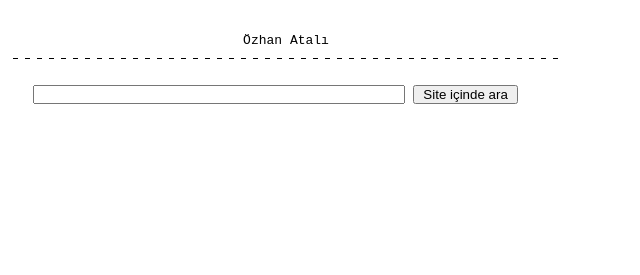
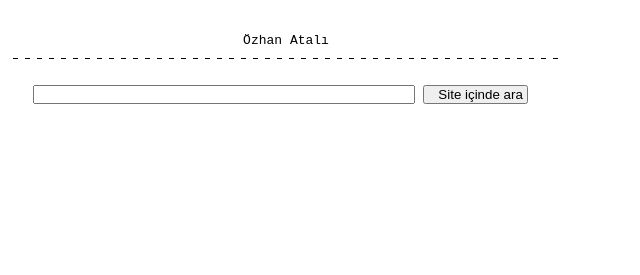
Before and after one commit to ozhanatali/ozhanatali.github.io, a Jekyll site: the page built from search.html, in a window 1280 px wide. Shown: the top 275 px of the page, without its empty margins (0-640 px from the left). Built offline with Jekyll 4.4.1, drawn with Linux system fonts in a browser that asks for light colours.

Commit message:
Update screen.css

```diff
--- a/css/screen.css
+++ b/css/screen.css
@@ -168,6 +168,10 @@
   margin-bottom: 10px;
 }
 
+  input {
+  padding-left: 10px;
+}
+
 /*****************************************************************************/
 /*
 /* Mobile
@@ -237,7 +241,9 @@
 
   input {
   height: 35px !important;
+  width: 100% !important;
   font-size: x-large !important;
+  padding-left: 10px;
 }
 
 
```
